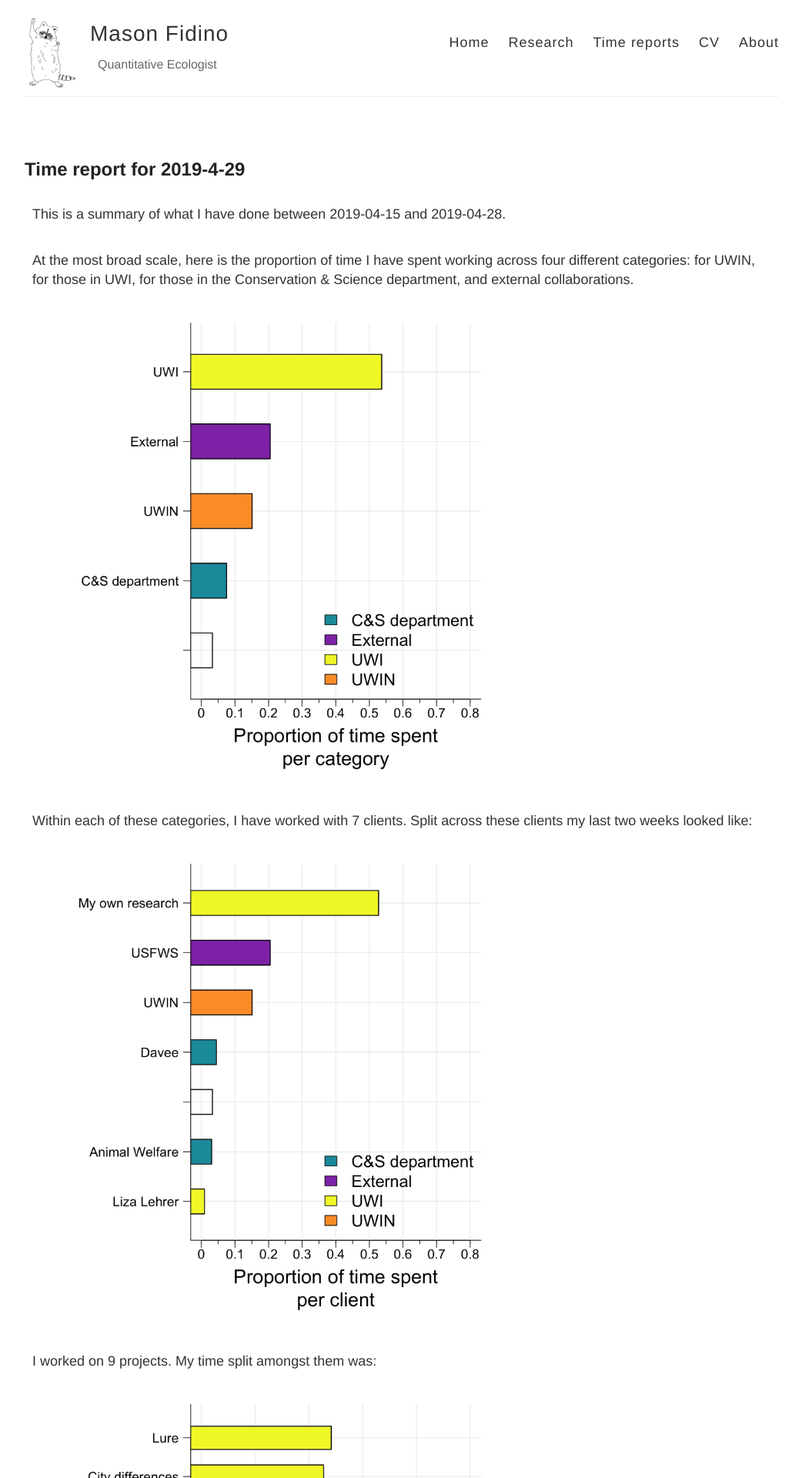
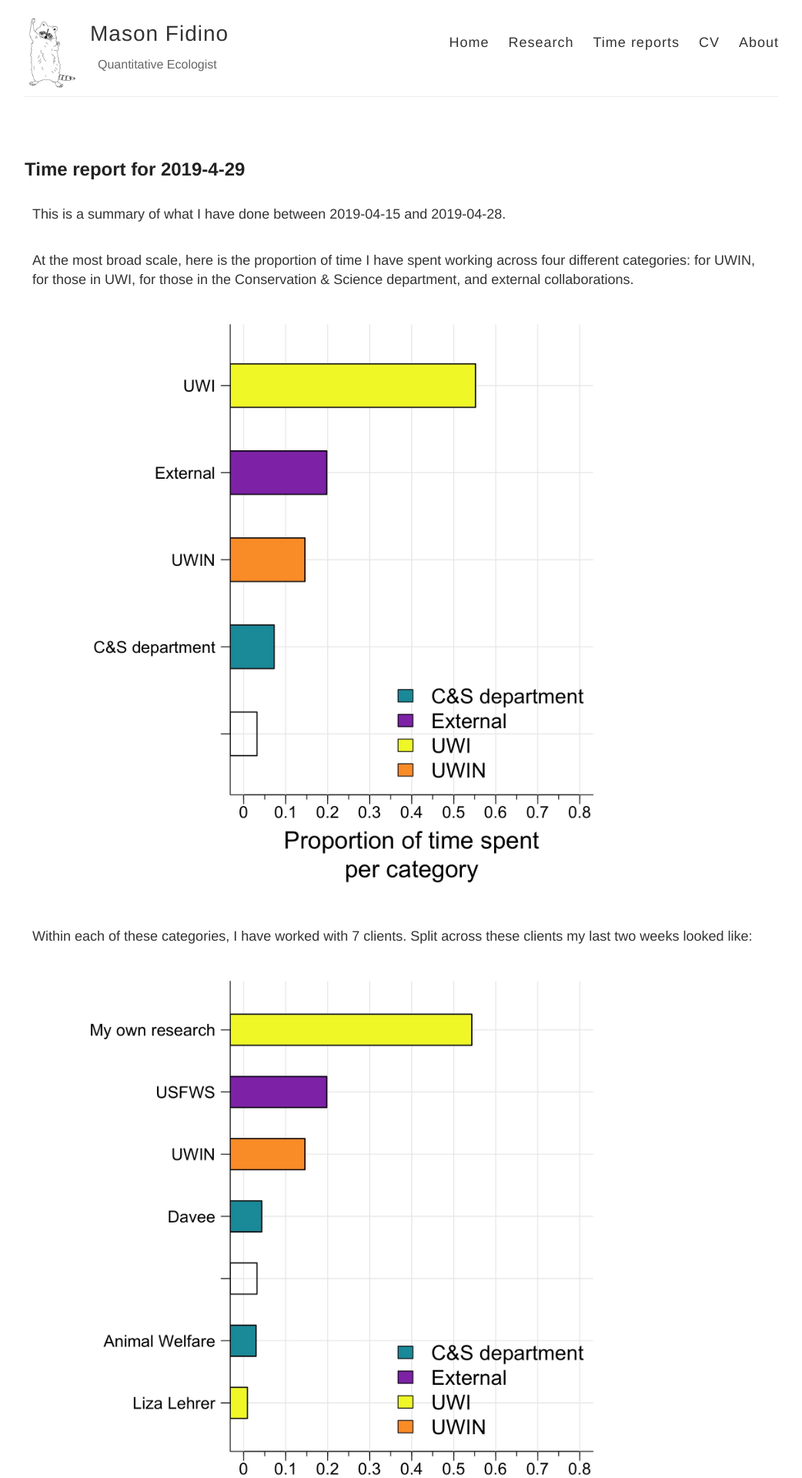
Before and after one commit to mfidino/mfidino.github.io, a Jekyll site: the page built from _posts/2019-4-29-time_report.md, in a window 1280 px wide. Shown: the top 1920 px of the page at 77% size, without its empty margins (118-1160 px from the left). Built offline with Jekyll 4.4.1, drawn with Linux system fonts in a browser that asks for light colours.

Commit message:
new report for 2019-4-29

```diff
--- a/_posts/2019-4-29-time_report.md
+++ b/_posts/2019-4-29-time_report.md
@@ -7,18 +7,18 @@ This is a summary of what I have done between 2019-04-15 and 2019-04-28.
 
 At the most broad scale, here is the proportion of time I have spent working across four different categories: for UWIN, for those in UWI, for those in the Conservation & Science department, and external collaborations.
 
-<img src='{{site.baseurl}}/images/2019-4-29_category_plot.jpg' alt='The amount of time I spent across various categories' width='600' height='600'>
+<img src='{{site.baseurl}}/images/2019-4-29_category_plot.jpg' alt='The amount of time I spent across various categories' width='750' height='750'>
 
 Within each of these categories, I have worked with 7 clients. Split across these clients my last two weeks looked like:
 
-<img src='{{site.baseurl}}/images/2019-4-29_client_plot.jpg' alt='Who I worked with over the last two weeks' width='600' height='600'>
+<img src='{{site.baseurl}}/images/2019-4-29_client_plot.jpg' alt='Who I worked with over the last two weeks' width='750' height='750'>
 
 I worked on 9 projects. My time split amongst them was:
 
-<img src='{{site.baseurl}}/images/2019-4-29_project_plot.jpg' alt='The different projects I worked on' width='600' height='600'>
+<img src='{{site.baseurl}}/images/2019-4-29_project_plot.jpg' alt='The different projects I worked on' width='750' height='750'>
 
 Of the projects that I work on there are 11 that I believe will result in publication.
 
 Here is the last I have worked on each of these projects:
 
-<img src='{{site.baseurl}}/images/2019-4-29_weeks_since.jpg' alt='How long has it been since I visited different projects' width='600' height='600'>
+<img src='{{site.baseurl}}/images/2019-4-29_weeks_since.jpg' alt='How long has it been since I visited different projects' width='750' height='750'>
```
Also changed, not shown: images/2019-4-29_category_plot.jpg, images/2019-4-29_client_plot.jpg, images/2019-4-29_project_plot.jpg.
